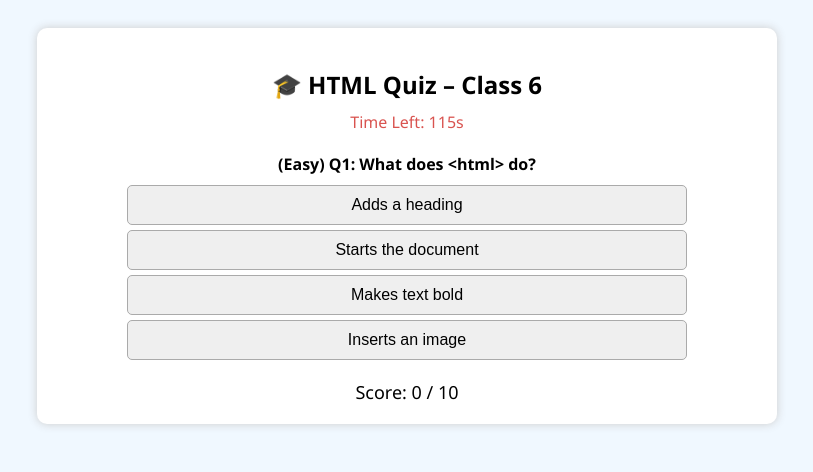
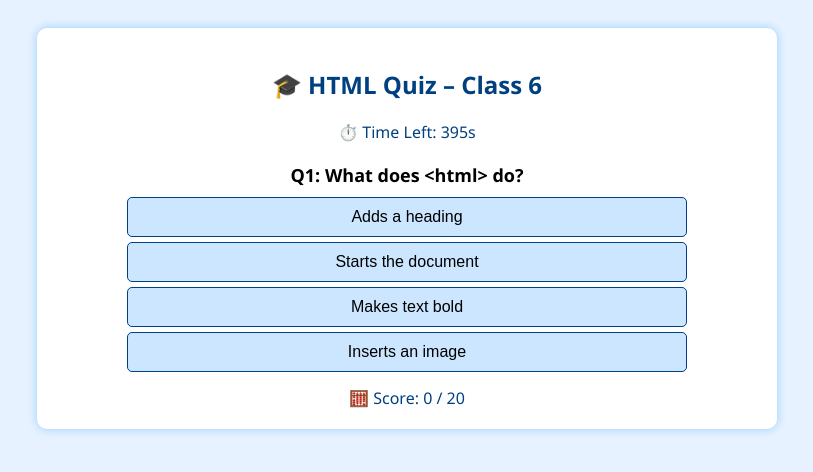
Before and after one commit to vidhyar22/HTML-Quiz, a plain HTML site: page index.html in a window 1280 px wide. Shown: the whole page, without its empty margins (233-1046 px from the left). Drawn offline with Linux system fonts and the light colour scheme.

Commit message:
Update index.html

```diff
--- a/index.html
+++ b/index.html
@@ -3,28 +3,29 @@
 <head>
   <meta charset="UTF-8" />
   <meta name="viewport" content="width=device-width, initial-scale=1.0"/>
-  <title>HTML Quiz - Class 6</title>
+  <title>HTML Quiz – Class 6</title>
   <style>
     body {
       font-family: 'Segoe UI', sans-serif;
-      background-color: #f0f8ff;
+      background-color: #e6f2ff;
       padding: 20px;
       text-align: center;
     }
     .container {
       max-width: 700px;
       margin: auto;
-      background: #fff;
+      background: #ffffff;
       padding: 20px;
       border-radius: 10px;
-      box-shadow: 0 0 10px #ccc;
+      box-shadow: 0 0 10px #99ccff;
     }
     h2 {
-      margin-bottom: 10px;
+      color: #004080;
     }
     .question {
       font-weight: bold;
       margin: 20px 0 10px;
+      font-size: 18px;
     }
     .options button {
       display: block;
@@ -34,16 +35,20 @@
       font-size: 16px;
       cursor: pointer;
       border-radius: 5px;
-      border: 1px solid #aaa;
+      border: 1px solid #004080;
+      background-color: #cce6ff;
     }
-    .scoreboard {
-      margin-top: 20px;
-      font-size: 18px;
+    .options button:hover {
+      background-color: #b3d9ff;
     }
-    .timer {
+    .scoreboard, .timer {
+      margin-top: 15px;
       font-size: 16px;
-      margin-bottom: 10px;
-      color: #d9534f;
+      color: #004080;
+    }
+    .feedback {
+      margin-top: 10px;
+      font-size: 16px;
     }
     .reward {
       margin-top: 30px;
@@ -57,46 +62,55 @@
 <body>
   <div class="container">
     <h2>🎓 HTML Quiz – Class 6</h2>
-    <div class="timer" id="timer">Time Left: 120s</div>
+    <div class="timer" id="timer">⏱️ Time Left: 400s</div>
     <div id="quiz">
       <div class="question" id="question"></div>
       <div class="options" id="options"></div>
+      <div class="feedback" id="feedback"></div>
     </div>
     <div class="scoreboard">
-      Score: <span id="score">0</span> / <span id="total">10</span>
+      🧮 Score: <span id="score">0</span> / <span id="total">20</span>
     </div>
     <div class="reward" id="reward"></div>
   </div>
 
   <script>
     const quizData = [
-      // Easy
-      { level: "Easy", question: "What does <html> do?", options: ["Adds a heading", "Starts the document", "Makes text bold", "Inserts an image"], answer: 1 },
-      { level: "Easy", question: "Which tag makes text bold?", options: ["<i>", "<u>", "<b>", "<p>"], answer: 2 },
-      { level: "Easy", question: "Which tag is used for the largest heading?", options: ["<h6>", "<h1>", "<head>", "<title>"], answer: 1 },
-      // Medium
-      { level: "Medium", question: "Which tag displays subscript text?", options: ["<sup>", "<sub>", "<strong>", "<em>"], answer: 1 },
-      { level: "Medium", question: "What does <body> contain?", options: ["Metadata", "Visible content", "Title", "Font settings"], answer: 1 },
-      { level: "Medium", question: "Which tag adds a horizontal line?", options: ["<hr>", "<br>", "<line>", "<p>"], answer: 0 },
-      { level: "Medium", question: "Which tag makes text italic?", options: ["<b>", "<i>", "<u>", "<em>"], answer: 1 },
-      // Hard
-      { level: "Hard", question: "Which tag underlines text?", options: ["<u>", "<i>", "<strong>", "<sub>"], answer: 0 },
-      { level: "Hard", question: "Which tag sets background color?", options: ["<bg>", "<body bgcolor>", "<color>", "<background>"], answer: 1 },
-      { level: "Hard", question: "Which tag shows the title in browser tab?", options: ["<head>", "<title>", "<body>", "<h1>"], answer: 1 }
+      { question: "What does <html> do?", options: ["Adds a heading", "Starts the document", "Makes text bold", "Inserts an image"], answer: 1, explanation: "✅ <html> defines the start and end of an HTML document." },
+      { question: "Which tag makes text bold?", options: ["<i>", "<u>", "<b>", "<p>"], answer: 2, explanation: "✅ <b> makes text bold." },
+      { question: "Which tag is used for the largest heading?", options: ["<h6>", "<h1>", "<head>", "<title>"], answer: 1, explanation: "✅ <h1> is the largest heading tag." },
+      { question: "Which tag displays subscript text?", options: ["<sup>", "<sub>", "<strong>", "<em>"], answer: 1, explanation: "✅ <sub> displays subscript text like H₂O." },
+      { question: "What does <body> contain?", options: ["Metadata", "Visible content", "Title", "Font settings"], answer: 1, explanation: "✅ <body> contains all visible content." },
+      { question: "Which tag adds a horizontal line?", options: ["<hr>", "<br>", "<line>", "<p>"], answer: 0, explanation: "✅ <hr> adds a horizontal line." },
+      { question: "Which tag makes text italic?", options: ["<b>", "<i>", "<u>", "<em>"], answer: 1, explanation: "✅ <i> makes text italic." },
+      { question: "Which tag underlines text?", options: ["<u>", "<i>", "<strong>", "<sub>"], answer: 0, explanation: "✅ <u> underlines text." },
+      { question: "Which tag sets background color?", options: ["<bg>", "<body bgcolor>", "<color>", "<background>"], answer: 1, explanation: "✅ <body bgcolor> sets background color." },
+      { question: "Which tag shows the title in browser tab?", options: ["<head>", "<title>", "<body>", "<h1>"], answer: 1, explanation: "✅ <title> sets the browser tab title." },
+      { question: "Which tag creates a paragraph?", options: ["<para>", "<pg>", "<p>", "<text>"], answer: 2, explanation: "✅ <p> creates a paragraph." },
+      { question: "Which tag inserts a line break?", options: ["<break>", "<lb>", "<br>", "<line>"], answer: 2, explanation: "✅ <br> inserts a line break." },
+      { question: "Which tag emphasizes text (usually bold)?", options: ["<em>", "<strong>", "<b>", "<i>"], answer: 1, explanation: "✅ <strong> emphasizes text." },
+      { question: "Which tag emphasizes text (usually italic)?", options: ["<em>", "<strong>", "<b>", "<i>"], answer: 0, explanation: "✅ <em> emphasizes text." },
+      { question: "Which tag displays superscript text?", options: ["<sup>", "<sub>", "<strong>", "<em>"], answer: 0, explanation: "✅ <sup> displays superscript like x²." },
+      { question: "Which tag sets font color?", options: ["<font>", "<color>", "<style>", "<text>"], answer: 0, explanation: "✅ <font> can set color, size, and style." },
+      { question: "Which tag contains metadata?", options: ["<body>", "<head>", "<footer>", "<main>"], answer: 1, explanation: "✅ <head> contains metadata." },
+      { question: "Which tag is used for headings?", options: ["<heading>", "<h1>", "<head>", "<title>"], answer: 1, explanation: "✅ <h1> to <h6> are heading tags." },
+      { question: "Which tag is used for background image?", options: ["<body background>", "<img>", "<bgimage>", "<background>"], answer: 0, explanation: "✅ <body background> sets a background image." },
+      { question: "Which tag is used to underline text?", options: ["<u>", "<i>", "<b>", "<p>"], answer: 0, explanation: "✅ <u> underlines text." }
     ];
-
         let currentQuestion = 0;
     let score = 0;
-    let timeLeft = 120;
+    let timeLeft = quizData.length * 20;
     const timerDisplay = document.getElementById("timer");
     const scoreDisplay = document.getElementById("score");
     const totalDisplay = document.getElementById("total");
+    const feedbackBox = document.getElementById("feedback");
     const rewardBox = document.getElementById("reward");
 
     function loadQuestion() {
       const q = quizData[currentQuestion];
-      document.getElementById("question").innerText = `(${q.level}) Q${currentQuestion + 1}: ${q.question}`;
+      document.getElementById("question").innerText = `Q${currentQuestion + 1}: ${q.question}`;
       const optionsDiv = document.getElementById("options");
+      feedbackBox.innerText = "";
       optionsDiv.innerHTML = "";
       q.options.forEach((opt, i) => {
         const btn = document.createElement("button");
@@ -107,39 +121,45 @@
     }
 
     function checkAnswer(selected) {
-      if (selected === quizData[currentQuestion].answer) {
+      const q = quizData[currentQuestion];
+      if (selected === q.answer) {
         score++;
+        feedbackBox.innerHTML = `✅ Correct!<br>${q.explanation}`;
+      } else {
+        feedbackBox.innerHTML = `❌ Incorrect!<br>${q.explanation}`;
       }
+      scoreDisplay.innerText = score;
       currentQuestion++;
-      scoreDisplay.innerText = score;
+      setTimeout(() => {
         if (currentQuestion < quizData.length) {
           loadQuestion();
         } else {
           endQuiz();
         }
+      }, 2000);
     }
 
     function endQuiz() {
       document.getElementById("quiz").style.display = "none";
       timerDisplay.style.display = "none";
       let message = "";
-      if (score === 10) {
+      if (score === quizData.length) {
         message = "🏆 Excellent! You got a perfect score!";
-      } else if (score >= 7) {
-        message = "🎉 Great job! You scored well!";
-      } else if (score >= 4) {
+      } else if (score >= 15) {
+        message = "🎉 Great job! You scored really well!";
+      } else if (score >= 10) {
         message = "👍 Good effort! Keep practicing!";
       } else {
         message = "📘 Keep learning! Try again soon!";
       }
-      rewardBox.innerHTML = `<h3>Quiz Completed!</h3><p>${message}</p><p>Your Score: ${score}/10</p>`;
+      rewardBox.innerHTML = `<h3>Quiz Completed!</h3><p>${message}</p><p>Your Score: ${score}/${quizData.length}</p>`;
       rewardBox.style.display = "block";
     }
 
     function startTimer() {
       const timer = setInterval(() => {
         timeLeft--;
-        timerDisplay.innerText = `Time Left: ${timeLeft}s`;
+        timerDisplay.innerText = `⏱️ Time Left: ${timeLeft}s`;
         if (timeLeft <= 0) {
           clearInterval(timer);
           endQuiz();
@@ -147,6 +167,7 @@
       }, 1000);
     }
 
+    totalDisplay.innerText = quizData.length;
     loadQuestion();
     startTimer();
   </script>
```
Lines whose indentation alone changed are shown as unchanged.
